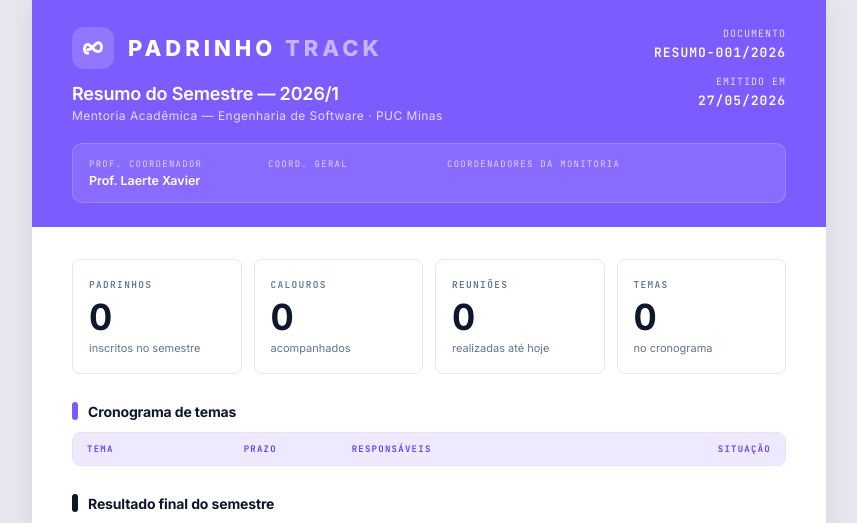
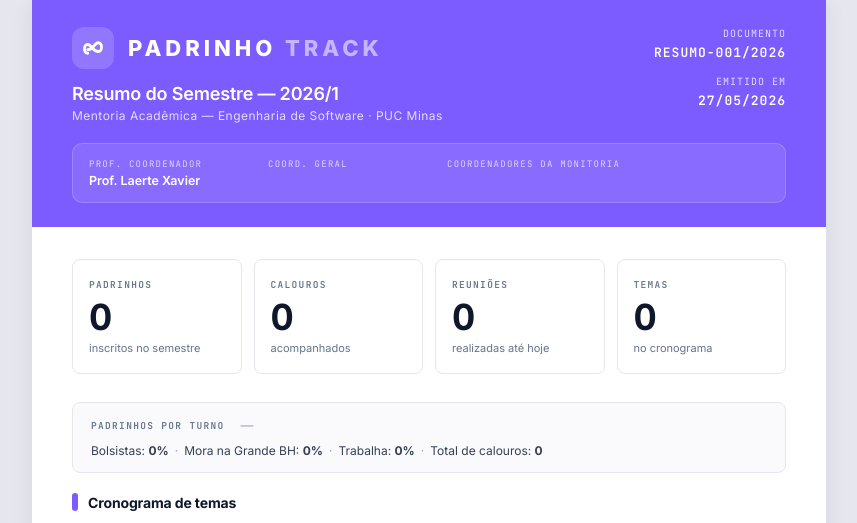
Before and after one commit to christiano-gonara/padrinho-track, a Flask app: page /relatorio/resumo in a window 1280 px wide. Shown: the part 71-594 px from the top of the page, without its empty margins (211-1068 px from the left). Run offline with Flask 3, Linux system fonts and the light colour scheme; data that the repository does not hold is empty; parts of the project's set-up code (start-up, migrations or seed data) failed here and were passed over.

Commit message:
feat: renomear prouni para bolsista e expandir dados demograficos

```diff
--- a/app.py
+++ b/app.py
@@ -352,7 +352,7 @@ def relatorio():
     padrinhos_raw = get_todos_padrinhos()
     total = len(padrinhos_raw) or 1
     por_turno = {}
-    n_fem = n_masc = n_prouni = n_bh = n_trabalha = 0
+    n_fem = n_masc = n_bolsista = n_bh = n_trabalha = 0
     for p in padrinhos_raw:
         turno = p["turno"] or "—"
         por_turno[turno] = por_turno.get(turno, 0) + 1
@@ -360,8 +360,8 @@ def relatorio():
             n_fem += 1
         elif p["genero"] == "M":
             n_masc += 1
-        if p["prouni"]:
-            n_prouni += 1
+        if p["bolsista"]:
+            n_bolsista += 1
         if p["cidade_bh"]:
             n_bh += 1
         if p["trabalha"]:
@@ -370,7 +370,7 @@ def relatorio():
         "por_turno": por_turno,
         "pct_feminino": round(n_fem / total * 100),
         "pct_masculino": round(n_masc / total * 100),
-        "pct_prouni": round(n_prouni / total * 100),
+        "pct_bolsista": round(n_bolsista / total * 100),
         "pct_bh": round(n_bh / total * 100),
         "pct_trabalha": round(n_trabalha / total * 100),
         "total": total,
@@ -799,6 +799,11 @@ def relatorio_resumo():
         for t, q in sorted(turno_counter.items())
     ]
 
+    total_p = len(padrinhos) or 1
+    pct_bolsista = round(sum(1 for p in padrinhos if p["bolsista"]) / total_p * 100)
+    pct_bh       = round(sum(1 for p in padrinhos if p["cidade_bh"]) / total_p * 100)
+    pct_trabalha = round(sum(1 for p in padrinhos if p["trabalha"]) / total_p * 100)
+
     return render_template("pages/relatorio_resumo_semestre.html",
         config=CONFIG,
         hoje=date.today(),
@@ -811,6 +816,9 @@ def relatorio_resumo():
         n_reprovados=contadores["reprovados"],
         n_reportados=contadores["reportados"],
         turno_data=turno_data,
+        pct_bolsista=pct_bolsista,
+        pct_bh=pct_bh,
+        pct_trabalha=pct_trabalha,
     )
 
 
--- a/database.py
+++ b/database.py
@@ -119,6 +119,8 @@ def init_db():
         "ALTER TABLE padrinhos ADD COLUMN periodo TEXT",
         "ALTER TABLE padrinhos ADD COLUMN passou_algoritmos INTEGER DEFAULT NULL",
         "ALTER TABLE calouros ADD COLUMN primeiro_periodo INTEGER DEFAULT NULL",
+        "ALTER TABLE padrinhos RENAME COLUMN prouni TO bolsista",
+        "ALTER TABLE calouros RENAME COLUMN prouni TO bolsista",
     ]
     for sql in _migracoes:
         try:
--- a/templates/pages/inicio_semestre.html
+++ b/templates/pages/inicio_semestre.html
@@ -52,7 +52,7 @@
             <li class="flex items-center gap-1.5"><i class="ri-checkbox-blank-circle-line text-[8px] text-[#7c5cff]"></i> Curso</li>
             <li class="flex items-center gap-1.5"><i class="ri-checkbox-blank-circle-line text-[8px] text-[#7c5cff]"></i> Instituição</li>
             <li class="flex items-center gap-1.5"><i class="ri-checkbox-blank-circle-line text-[8px] text-[#7c5cff]"></i> Mora na Grande BH? (Sim/Não)</li>
-            <li class="flex items-center gap-1.5"><i class="ri-checkbox-blank-circle-line text-[8px] text-[#7c5cff]"></i> É bolsista Prouni? (Sim/Não)</li>
+            <li class="flex items-center gap-1.5"><i class="ri-checkbox-blank-circle-line text-[8px] text-[#7c5cff]"></i> É bolsista? (Sim/Não)</li>
             <li class="flex items-center gap-1.5"><i class="ri-checkbox-blank-circle-line text-[8px] text-[#7c5cff]"></i> Trabalha? (Sim/Não)</li>
             <li class="flex items-center gap-1.5"><i class="ri-checkbox-blank-circle-line text-[8px] text-[#7c5cff]"></i> Idade</li>
             <li class="flex items-center gap-1.5"><i class="ri-checkbox-blank-circle-line text-[8px] text-[#7c5cff]"></i> Qual período está cursando?</li>
@@ -124,7 +124,7 @@
             <li class="flex items-center gap-1.5"><i class="ri-checkbox-blank-circle-line text-[8px] text-[#7c5cff]"></i> Curso</li>
             <li class="flex items-center gap-1.5"><i class="ri-checkbox-blank-circle-line text-[8px] text-[#7c5cff]"></i> Instituição</li>
             <li class="flex items-center gap-1.5"><i class="ri-checkbox-blank-circle-line text-[8px] text-[#7c5cff]"></i> Mora na Grande BH? (Sim/Não)</li>
-            <li class="flex items-center gap-1.5"><i class="ri-checkbox-blank-circle-line text-[8px] text-[#7c5cff]"></i> É bolsista Prouni? (Sim/Não)</li>
+            <li class="flex items-center gap-1.5"><i class="ri-checkbox-blank-circle-line text-[8px] text-[#7c5cff]"></i> É bolsista? (Sim/Não)</li>
             <li class="flex items-center gap-1.5"><i class="ri-checkbox-blank-circle-line text-[8px] text-[#7c5cff]"></i> Trabalha? (Sim/Não)</li>
             <li class="flex items-center gap-1.5"><i class="ri-checkbox-blank-circle-line text-[8px] text-[#7c5cff]"></i> Idade</li>
             <li class="flex items-center gap-1.5"><i class="ri-checkbox-blank-circle-line text-[8px] text-[#7c5cff]"></i> Está cursando o 1º período? (Sim/Não)</li>
--- a/templates/pages/match.html
+++ b/templates/pages/match.html
@@ -41,7 +41,7 @@
         <strong class="block mb-1.5 text-gray-200">Pesos do algoritmo</strong>
         Turno igual: <strong>200 pts</strong> &nbsp;·&nbsp; Gênero igual: <strong>80 pts</strong><br>
         Idade ≤ 2 anos: <strong>8 pts</strong> &nbsp;·&nbsp; Idade ≤ 5 anos: <strong>4 pts</strong><br>
-        Mora em BH: <strong>4 pts</strong> &nbsp;·&nbsp; Prouni: <strong>2 pts</strong> &nbsp;·&nbsp; Trabalha: <strong>1 pt</strong>
+        Mora em BH: <strong>4 pts</strong> &nbsp;·&nbsp; Bolsista: <strong>2 pts</strong> &nbsp;·&nbsp; Trabalha: <strong>1 pt</strong>
       </span>
     </span>
   </p>
@@ -73,7 +73,7 @@
           <strong class="block mb-1.5 text-gray-200">Pesos do algoritmo</strong>
           Turno igual: <strong>200 pts</strong> &nbsp;·&nbsp; Gênero igual: <strong>80 pts</strong><br>
           Idade ≤ 2 anos: <strong>8 pts</strong> &nbsp;·&nbsp; Idade ≤ 5 anos: <strong>4 pts</strong><br>
-          Mora em BH: <strong>4 pts</strong> &nbsp;·&nbsp; Prouni: <strong>2 pts</strong> &nbsp;·&nbsp; Trabalha: <strong>1 pt</strong>
+          Mora em BH: <strong>4 pts</strong> &nbsp;·&nbsp; Bolsista: <strong>2 pts</strong> &nbsp;·&nbsp; Trabalha: <strong>1 pt</strong>
         </span>
       </span>
     </div>
--- a/templates/pages/relatorio.html
+++ b/templates/pages/relatorio.html
@@ -61,7 +61,7 @@
       {% set items = [
         ("Mulheres", stats.pct_feminino, "bg-pink-500"),
         ("Homens",   stats.pct_masculino, "bg-blue-500"),
-        ("Prouni",   stats.pct_prouni,   "bg-amber-500"),
+        ("Bolsista",  stats.pct_bolsista, "bg-amber-500"),
         ("Mora em BH", stats.pct_bh,     "bg-emerald-500"),
         ("Trabalha", stats.pct_trabalha, "bg-violet-500"),
       ] %}
--- a/templates/pages/relatorio_resumo_semestre.html
+++ b/templates/pages/relatorio_resumo_semestre.html
@@ -100,18 +100,31 @@
       </div>
     </div>
 
-    <!-- Distribuição por turno -->
-    {% if turno_data %}
-    <div style="margin-bottom:20px;padding:12px 18px;border:1px solid #e6e7ee;border-radius:8px;background:#fafafd;display:flex;align-items:center;gap:16px;">
+    <!-- Distribuição por turno e perfil demográfico -->
+    <div style="margin-bottom:20px;padding:14px 18px;border:1px solid #e6e7ee;border-radius:8px;background:#fafafd;display:flex;flex-direction:column;gap:10px;">
+      <div style="display:flex;align-items:center;gap:16px;">
         <div style="font-family:'JetBrains Mono',monospace;font-size:9.5px;color:#64748b;letter-spacing:0.14em;text-transform:uppercase;font-weight:600;white-space:nowrap;">Padrinhos por turno</div>
         <div style="font-size:13px;color:#0f172a;">
+          {% if turno_data %}
             {% for item in turno_data %}
               {% if not loop.first %}<span style="color:#94a3b8;margin:0 6px;">·</span>{% endif %}
               <strong>{{ item.turno }}</strong>: {{ item.qtd }} <span style="color:#64748b;">({{ item.pct }}%)</span>
             {% endfor %}
+          {% else %}
+            <span style="color:#94a3b8;">—</span>
+          {% endif %}
         </div>
       </div>
-    {% endif %}
+      <div style="display:flex;align-items:center;gap:6px;flex-wrap:wrap;font-size:12px;color:#334155;">
+        <span>Bolsistas: <strong>{{ pct_bolsista }}%</strong></span>
+        <span style="color:#94a3b8;">·</span>
+        <span>Mora na Grande BH: <strong>{{ pct_bh }}%</strong></span>
+        <span style="color:#94a3b8;">·</span>
+        <span>Trabalha: <strong>{{ pct_trabalha }}%</strong></span>
+        <span style="color:#94a3b8;">·</span>
+        <span>Total de calouros: <strong>{{ total_calouros }}</strong></span>
+      </div>
+    </div>
 
     <!-- Cronograma de temas -->
     <div style="margin-bottom:28px;">
```
Also changed, not shown: models.py (+11 -11 lines), scripts/match.py (+5 -5 lines). Lines whose indentation alone changed are shown as unchanged.
